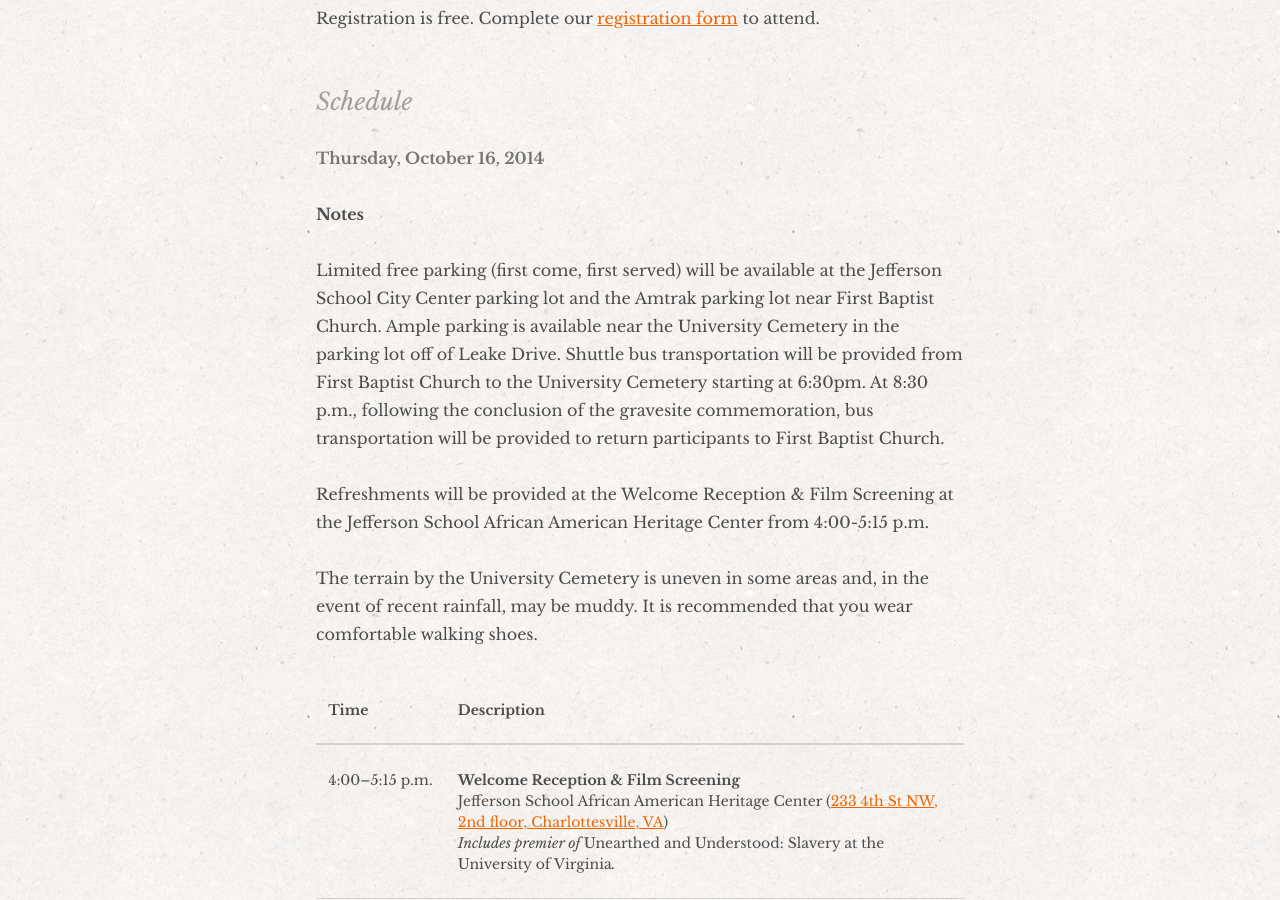
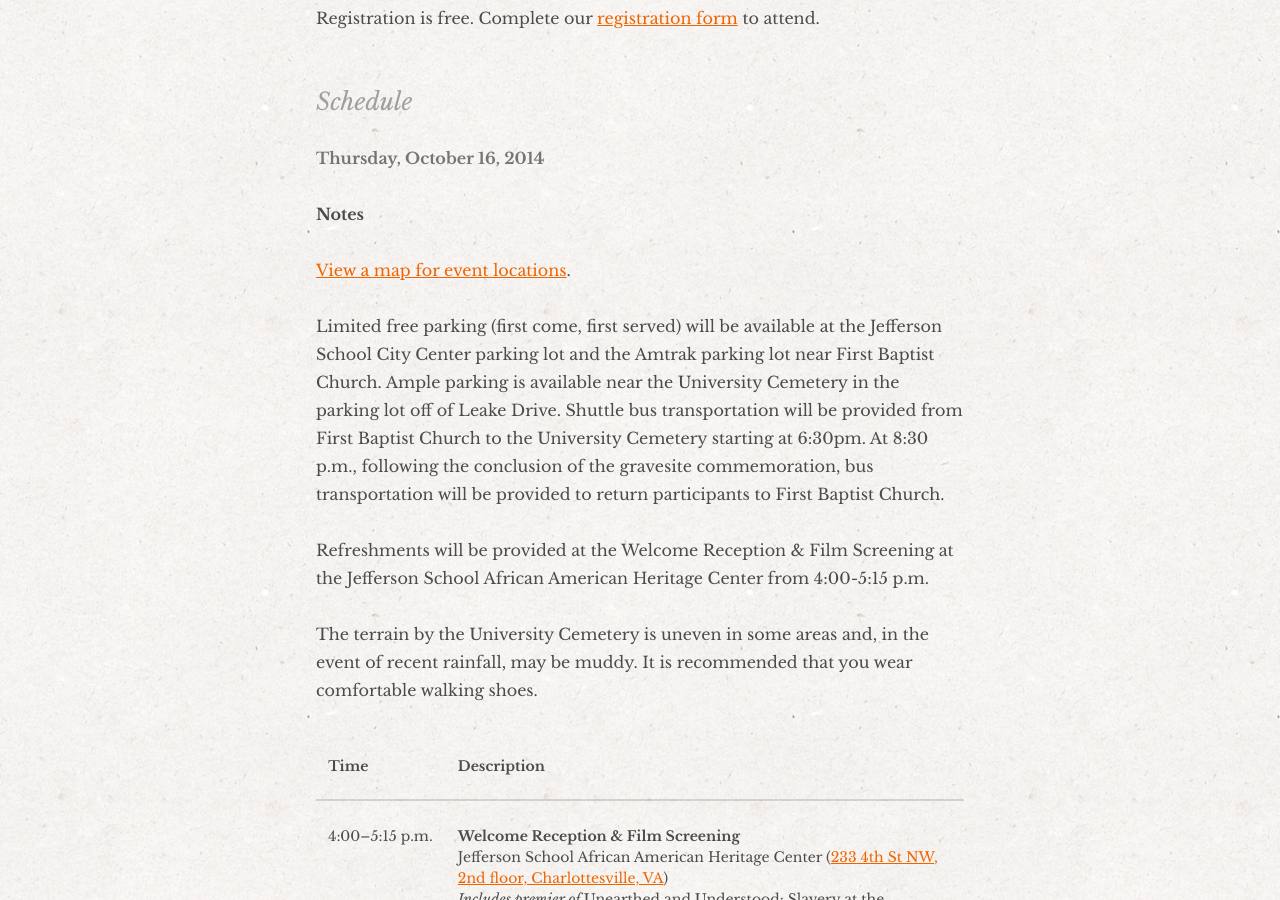
Before and after one commit to scholarslab/slavery, a Jekyll site: the page built from symposium.html, in a window 1280 px wide and 900 px high, scrolled down 782 px. Built offline with Jekyll 4.4.1, drawn with Linux system fonts in a browser that asks for light colours; some web fonts are replaced.

Commit message:
Adds link to map.

```diff
--- a/symposium.html
+++ b/symposium.html
@@ -14,6 +14,8 @@ title: Universities Confronting the Legacy of Slavery
 <h3>Thursday, October 16, 2014</h3>
 
 <p><strong>Notes</strong></p>
+
+<p><a href="http://mapviewer.gis.virginia.edu/symposium/">View a map for event locations</a>.</p>
 
 <p>Limited free parking (first come, first served) will be available at the Jefferson School City Center parking lot and the Amtrak parking lot near First Baptist Church. Ample parking is available near the University Cemetery in the parking lot off of Leake Drive. Shuttle bus transportation will be provided from First Baptist Church to the University Cemetery starting at 6:30pm. At 8:30 p.m., following the conclusion of the gravesite commemoration, bus transportation will be provided to return participants to First Baptist Church.</p>
 
```
